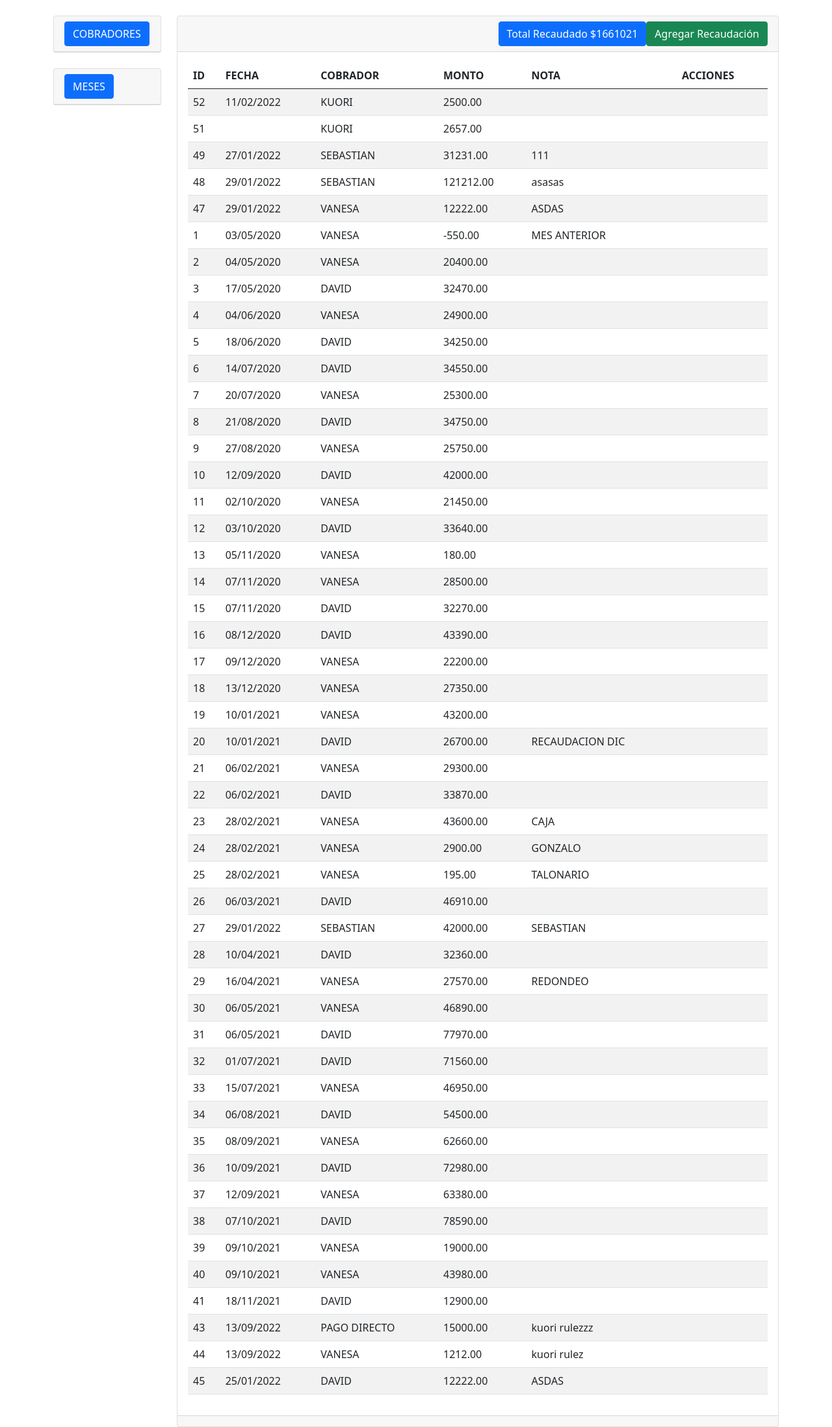
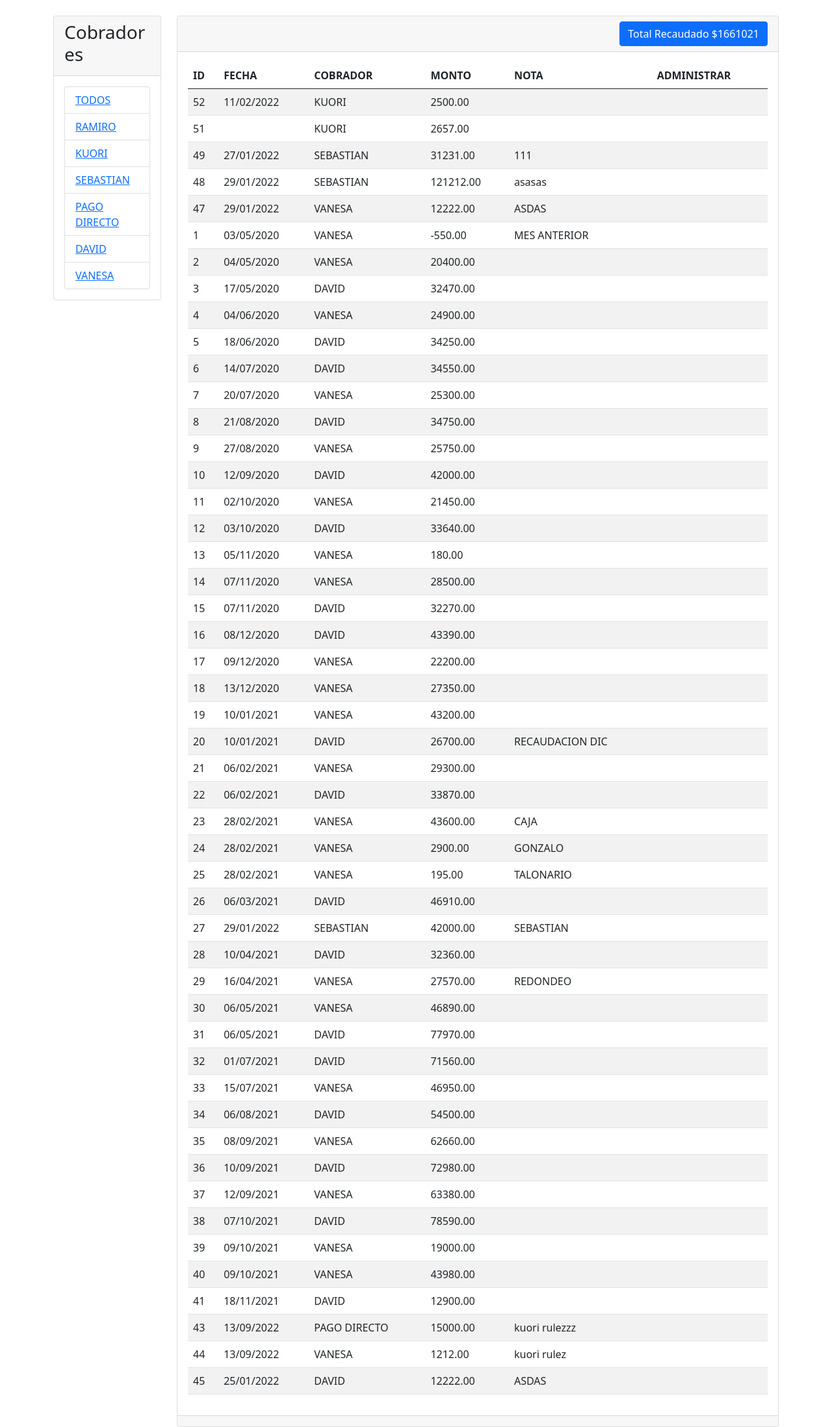
Before and after one commit to ramirokhouri/condornet, a Django app: page /recaudaciones/ in a window 1280 px wide. Shown: the part 56-2252 px from the top of the page at 65% size. Run offline with Django 4.2, Linux system fonts and the light colour scheme; data comes from the database, SQL or seed files in the repository; both versions use the stored data as it was after the commit.

Commit message:
cliente unique tog + recaudación -> abonos

```diff
--- a/abonos/forms.py
+++ b/abonos/forms.py
@@ -15,6 +15,7 @@ class AbonoForm(forms.ModelForm):
     class Meta:
         model = Abono
         fields = '__all__'
+        exclude=['recaudacion']
 
 class RecaudacionForm(forms.ModelForm):
     class Meta:
--- a/abonos/models.py
+++ b/abonos/models.py
@@ -26,6 +26,7 @@ class Cliente(models.Model):
         verbose_name = "Cliente"
         verbose_name_plural = "Clientes"
         ordering = ['-modificado', '-creado']
+        unique_together = ['apellido', 'nombre']
 
 class Cobrador(models.Model):
     """Modelo Cobradores"""
@@ -66,6 +67,7 @@ class Abono(models.Model):
         'Recaudacion',
         null=True,
         on_delete=SET_NULL,
+        default=None
     )
 
     fecha = models.DateTimeField(
@@ -140,7 +142,7 @@ class Recaudacion(models.Model):
     modificado = models.DateTimeField(auto_now=True)
 
     def __str__(self):
-        fila = self.cobrador.nombre + ", " + str(self.fecha) + ", " + str(self.monto)
+        fila = str(self.creado) + ", " + str(self.monto)
         return fila
 
     class Meta:
--- a/abonos/templates/clientes/form.html
+++ b/abonos/templates/clientes/form.html
@@ -27,6 +27,7 @@
     type="text"
     class="form-control"
     name="apellido"
+    style="text-transform: uppercase"
     id="apellido"
     aria-describedby="helpId"
     placeholder="Apellido"
@@ -39,6 +40,7 @@
     type="text"
     class="form-control"
     name="nombre"
+    style="text-transform: uppercase"
     id="nombre"
     aria-describedby="helpId"
     placeholder="Nombre"
--- a/abonos/templates/cobradores/form.html
+++ b/abonos/templates/cobradores/form.html
@@ -9,6 +9,7 @@
     class="form-control"
     name="nombre"
     id="nombre"
+    style="text-transform: uppercase"
     aria-describedby="helpId"
     placeholder="Nombre"
     value="{{ cobrador.nombre | default:''}}">
--- a/abonos/templates/cobradores/index.html
+++ b/abonos/templates/cobradores/index.html
@@ -19,7 +19,9 @@
 
 <div class="card">
     <div class="card-header d-flex justify-content-end">
+        {% if request.user.is_superuser %}
         <a name="" id="" class="btn btn-success" href="{% url 'agregar_cobrador' %}" role="button">Agregar Cobrador</a>
+        {% endif %}
     </div>
     <div class="card-body">
         <table class="table table-striped table-hover">
@@ -32,6 +34,7 @@
                     <th>CREADO</th>
                     <th>EDITADO</th>
                     <th>ACCIONES</th>
+                    <th>ADMINISTRAR</th>
                     {% endif %}
                 </tr>
             </thead>
@@ -44,6 +47,9 @@
                     {% if request.user.is_superuser %}
                     <td>{{ cobrador.creado }}</td>
                     <td>{{ cobrador.editado }}</td>
+                    <td>
+                        <a name="" id="" class="btn btn-success" href="{% url 'agregar_recaudacion' cobrador.id %}" role="button">Agregar Recaudación</a>
+                    </td>
                     <td>
                         <a name="" id="" class="btn btn-primary" href="{% url 'editar_cobrador' cobrador.id%}" role="button">Editar</a>
                         <a name="" id="" class="btn btn-danger" href="{% url 'eliminar_cobrador' cobrador.id %}" role="button">Borrar</a>
--- a/abonos/templates/recaudaciones/index.html
+++ b/abonos/templates/recaudaciones/index.html
@@ -7,11 +7,9 @@
 <!-- filtro cobradores -->
 <div class="card">
     <div class="card-header">
-        <button class="btn btn-primary" type="button" data-bs-toggle="collapse" data-bs-target="#collapseCobradores" aria-expanded="true" aria-controls="collapseCobradores">
-            COBRADORES
-        </button>
+        <h3>Cobradores</h3>
     </div>
-    <div class="card-body collapse" id=collapseCobradores>
+    <div class="card-body">
         <div class="list-group">
             <li class="list-group-item"><a href="{% url 'recaudaciones' %}">TODOS</a></li>
             {% for cobrador in cobradores %}
@@ -21,14 +19,14 @@
     </div>
 </div>
 <br>
-<!-- filtro meses -->
+<!-- filtro meses
 <div class="card">
     <div class="card-header">
         <button class="btn btn-primary" type="button" data-bs-toggle="collapse" data-bs-target="#collapseMeses" aria-expanded="false" aria-controls="collapseMeses">
             MESES
         </button>
     </div>
-    <div class="card-body collapse" id=collapseMeses>
+    <div class="card-body">
         <div class="list-group">
             <li class="list-group-item"><a href="{% url 'recaudaciones' %}">Todos</a></li>
             <li class="list-group-item"><a href="{% url 'recaudaciones' %}?query_mes=01">Enero</a></li>
@@ -45,7 +43,7 @@
             <li class="list-group-item"><a href="{% url 'recaudaciones' %}?query_mes=12">Diciembre</a></li>
         </div>
     </div>
-</div>
+</div> -->
 
 {% endblock %}
 
@@ -54,7 +52,6 @@
 <div class="card">
     <div class="card-header d-flex justify-content-end">
         <a name="" id="" class="btn btn-primary" href="#">Total Recaudado ${{suma_monto.monto}}</a>
-        <a name="" id="" class="btn btn-success" href="{% url 'agregar_recaudacion' %}" role="button">Agregar Recaudación</a>
     </div>
     <div class="card-body">
         <table class="table table-striped table-hover">
@@ -65,7 +62,7 @@
                     <th>COBRADOR</th>
                     <th>MONTO</th>
                     <th>NOTA</th>
-                    <th>ACCIONES</th>
+                    <th>ADMINISTRAR</th>
                 </tr>
             </thead>
             <tbody>
--- a/abonos/urls.py
+++ b/abonos/urls.py
@@ -23,7 +23,7 @@ urlpatterns = [
 
     # recaudacion
     path('recaudaciones/', views.recaudaciones, name='recaudaciones'),
-    path('recaudaciones/agregar_recaudacion/', views.agregar_recaudacion, name='agregar_recaudacion'),
+    path('recaudaciones/agregar_recaudacion/<int:cobrador_id>', views.agregar_recaudacion, name='agregar_recaudacion'),
     path('recaudaciones/editar_recaudacion/', views.editar_recaudacion, name='editar_recaudacion'),
     path('eliminar_recaudacion/<int:id>', views.eliminar_recaudacion, name='eliminar_recaudacion'),
     path('editar_recaudacion/<int:id>', views.editar_recaudacion, name='editar_recaudacion'),
--- a/abonos/views.py
+++ b/abonos/views.py
@@ -145,18 +145,29 @@ def recaudaciones(request):
     }
     return render(request, 'recaudaciones/index.html', context)
 @login_required(login_url='login')
-def agregar_recaudacion(request):
-    cobradores = Cobrador.objects.filter(activo=True)
+def agregar_recaudacion(request, cobrador_id):
+    """
+    agregar recaudación de un cobrador particular
+    fecha creado auto
+    cobrador auto
+    monto sugerido = suma de abonos sin recaudación de cobrador
+    """
     formulario = RecaudacionForm(request.POST or None, request.FILES or None)
-    usuario_cobrador = Cobrador.objects.filter(usuario=request.user)
+    cobrador = Cobrador.objects.get(id = cobrador_id)
+    abonos = Abono.objects.filter(cobrador=cobrador).filter(recaudacion=None)
+    suma_abonos = Abono.objects.filter(cobrador=cobrador).filter(recaudacion=None).aggregate(monto=Sum('monto'))
+    print(abonos)
     context = {
         'formulario': formulario,
-        'cobradores': cobradores,
-        'usuario_cobrador': usuario_cobrador,
+        'cobrador': cobrador,
+        'suma_abonos': suma_abonos
     }
     if formulario.is_valid():
         formulario.save()
+        recaudacion = Recaudacion.objects.latest('creado')
+        actualizar_abono(abonos,recaudacion)
         return redirect('recaudaciones')
+
     return render(request, 'recaudaciones/crear.html', context)
 @login_required(login_url='login')
 def editar_recaudacion(request, id):
@@ -250,3 +261,8 @@ def eliminar_abono(request, id):
     abono = Abono.objects.get(id=id)
     abono.delete()
     return redirect('abonos')
+
+def actualizar_abono(abonos,recaudacion):
+    for abono in abonos:
+        abono.recaudacion = recaudacion
+        abono.save()
```
Also changed, not shown: abonos/templates/abonos/index.html (+5 -7 lines), abonos/templates/recaudaciones/form.html (+3 -8 lines), abonos/migrations/0014_alter_abono_recaudacion.py (added), db.sqlite3.
